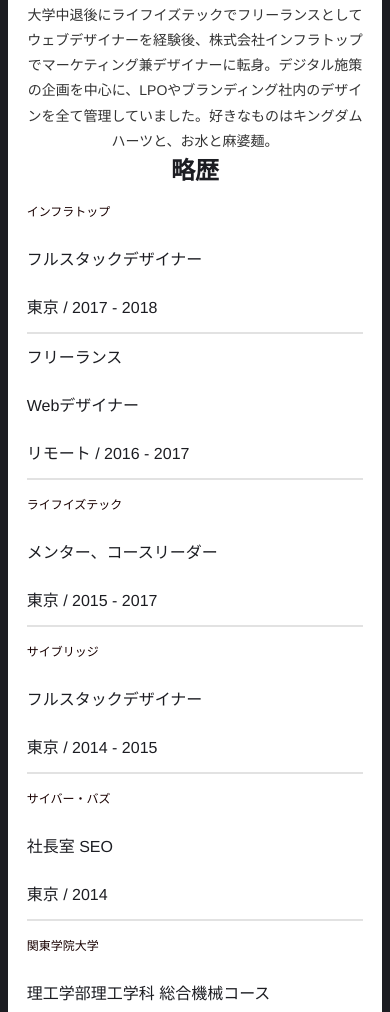
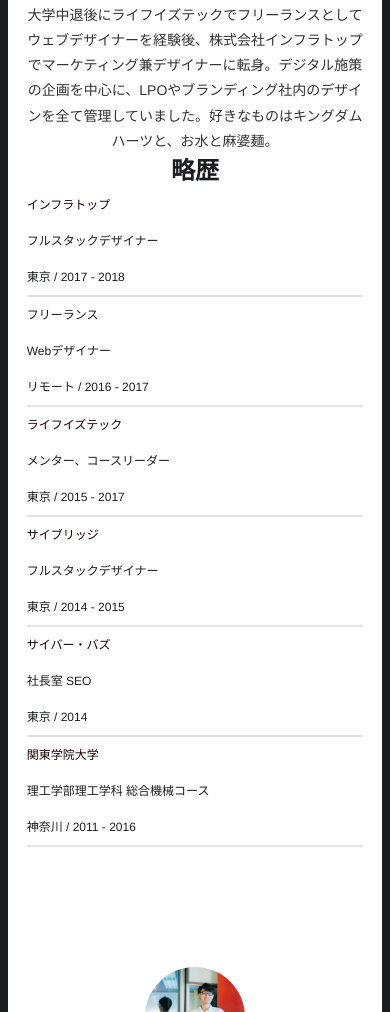
Before and after one commit to Ittyanm/Ittyanm, a PHP site: page /about/index.html in a window 390 px wide. Shown: the part 686-1698 px from the top of the page. Run offline with PHP 8.4, Linux system fonts and the light colour scheme; some libraries are stand-ins or nearby versions.

Commit message:
略歴修正

```diff
--- a/assets/css/about.css
+++ b/assets/css/about.css
@@ -137,7 +137,10 @@
     -ms-flex-direction: column;
     flex-direction: column;
   }
-
+  .career ol li {
+    font-size: 12px;
+    line-height: 36px;
+  }
   .career-period {
     text-align: left;
   }
```
